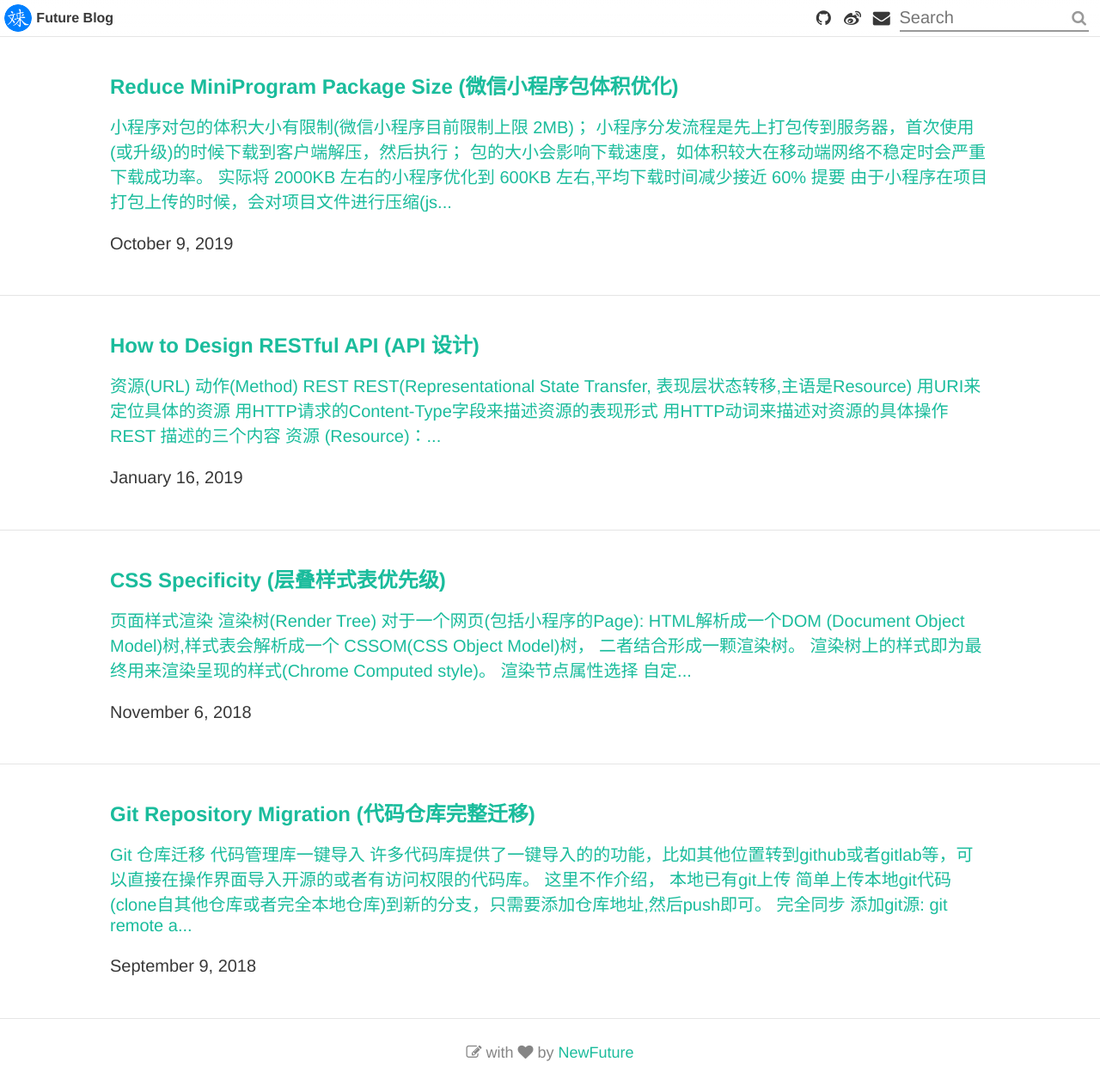
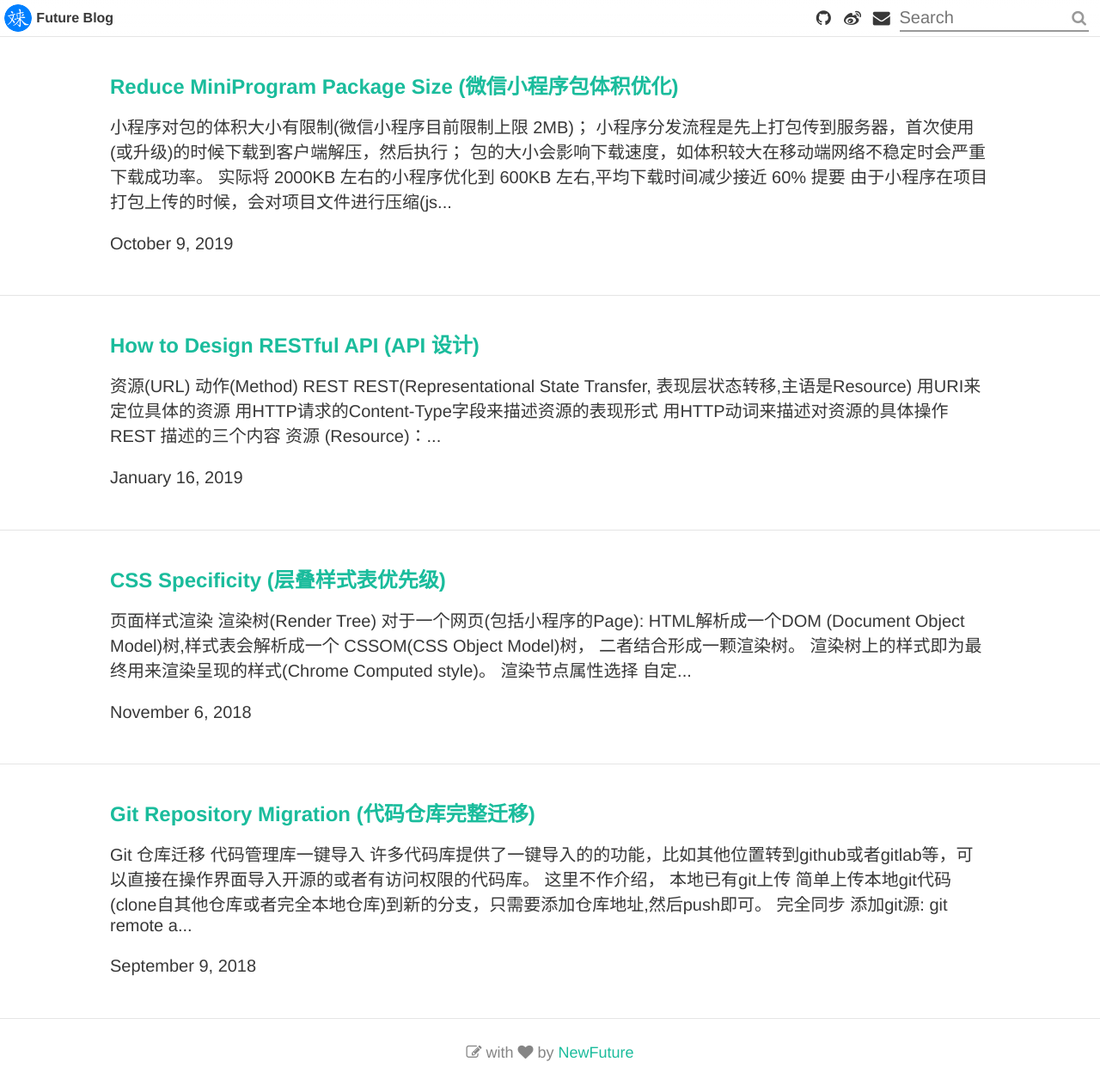
Before and after one commit to NewFuture/blog, a Jekyll site: the page built from index.html, in a window 1280 px wide and 1263 px high. Shown: the whole window at 86% size. Built offline with Jekyll 4.4.1, drawn with Linux system fonts in a browser that asks for light colours; the list of posts is cut into pages by our own code.

Commit message:
fix(home): content color

```diff
--- a/_layouts/home.html
+++ b/_layouts/home.html
@@ -19,7 +19,7 @@ layout: default
         <h2 class="post-title">
           {{ post.title }}{% if post.subtitle %} ({{ post.subtitle }}){% endif %}
         </h2>
-        <div class="post-content-preview">
+        <div class="post-content">
           {{ post.content | strip_html | truncate: 200 }}
         </div>
       </a>
```
